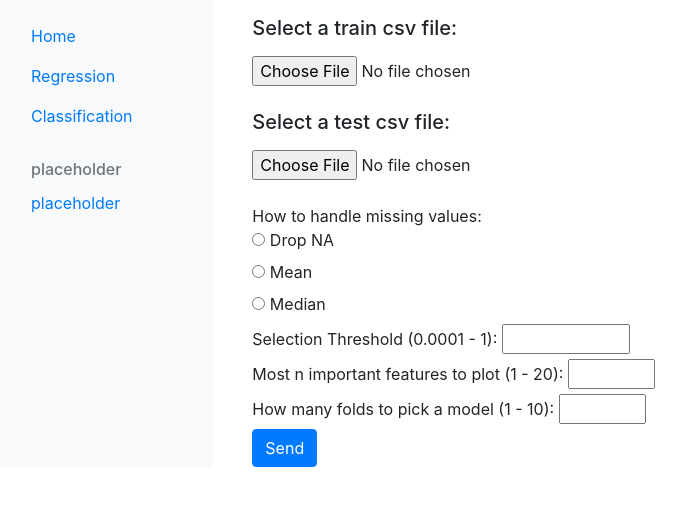
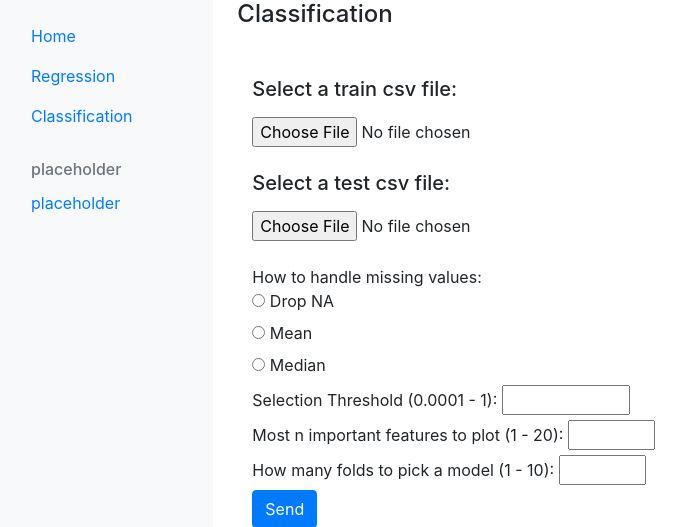
Before and after one commit to marek-kan/Auto-ML, a Django app: page /classification/ in a window 1280 px wide. Shown: the part 40-567 px from the top of the page, without its empty margins (0-686 px from the left). Run offline with Django 3.2, Linux system fonts and the light colour scheme; parts of the project's set-up code (start-up, migrations or seed data) failed here and were passed over; some libraries are stand-ins or nearby versions.

Commit message:
prepare classification part of app ***part 2***

```diff
--- a/auto_ml/base/templates/base/settings.html
+++ b/auto_ml/base/templates/base/settings.html
@@ -1,3 +1,9 @@
+{% if text == 'regression' %}
+  <h4>Regression</h4>
+{% elif text == 'classification' %}
+  <h4>Classification</h4>
+{% endif %}
+<br>
 <div class="mt-3 container">
   <form method="POST" action="{% url text %}" enctype="multipart/form-data">
     {% csrf_token %}
--- a/auto_ml/classification/views.py
+++ b/auto_ml/classification/views.py
@@ -1,4 +1,44 @@
 from django.shortcuts import render
+import pandas as pd
+#from .models import AutoRegression
+
+from multiprocessing import Process, Manager
+#
+# def helper(train, test, settings, return_objects):
+#     auto_reg = AutoRegression(train, test, settings)
+#     auto_reg.run()
+#     results = {
+#         'best_model': auto_reg.models[auto_reg.best_model],
+#         'feature_importances_plot': auto_reg.feature_imp_html,
+#         'regressin_line_plot': auto_reg.reg_line_html,
+#         'mae': auto_reg.mae_test.round(3),
+#         'r2': auto_reg.r2_test.round(4),
+#         'used_features': auto_reg.use_columns
+#     }
+#     return_objects['result'] = results
+#     return auto_reg
 
 def classification(request):
-    return render(request, 'classification/classification.html')
+    # if request.method == 'POST':
+    #     print(request.POST)
+    #     #print(request.POST.get('missing'),request.POST.get('thrashold'),request.POST.get('to_plot'), request.POST.get('folds'))
+    #     train = pd.read_csv(request.FILES.get('train_file'))
+    #     train = train.reset_index()
+    #     train.drop('index', axis=1, inplace=True)
+    #
+    #     test = pd.read_csv(request.FILES.get('test_file'))
+    #     test = test.reset_index()
+    #     test.drop('index', axis=1, inplace=True)
+    #
+    #     #d = {'train': train, 'test': test}
+    #
+    #     m = Manager()
+    #     return_objects = m.dict()
+    #     p = Process(target=helper, args=(train, test, request.POST, return_objects))
+    #     p.start()
+    #     p.join()
+    #
+    #     return render(request, 'regression/results.html', return_objects['result'])
+    # else:
+    d = {'page': 'classification'}
+    return render(request, 'classification/classification.html', d)
```
